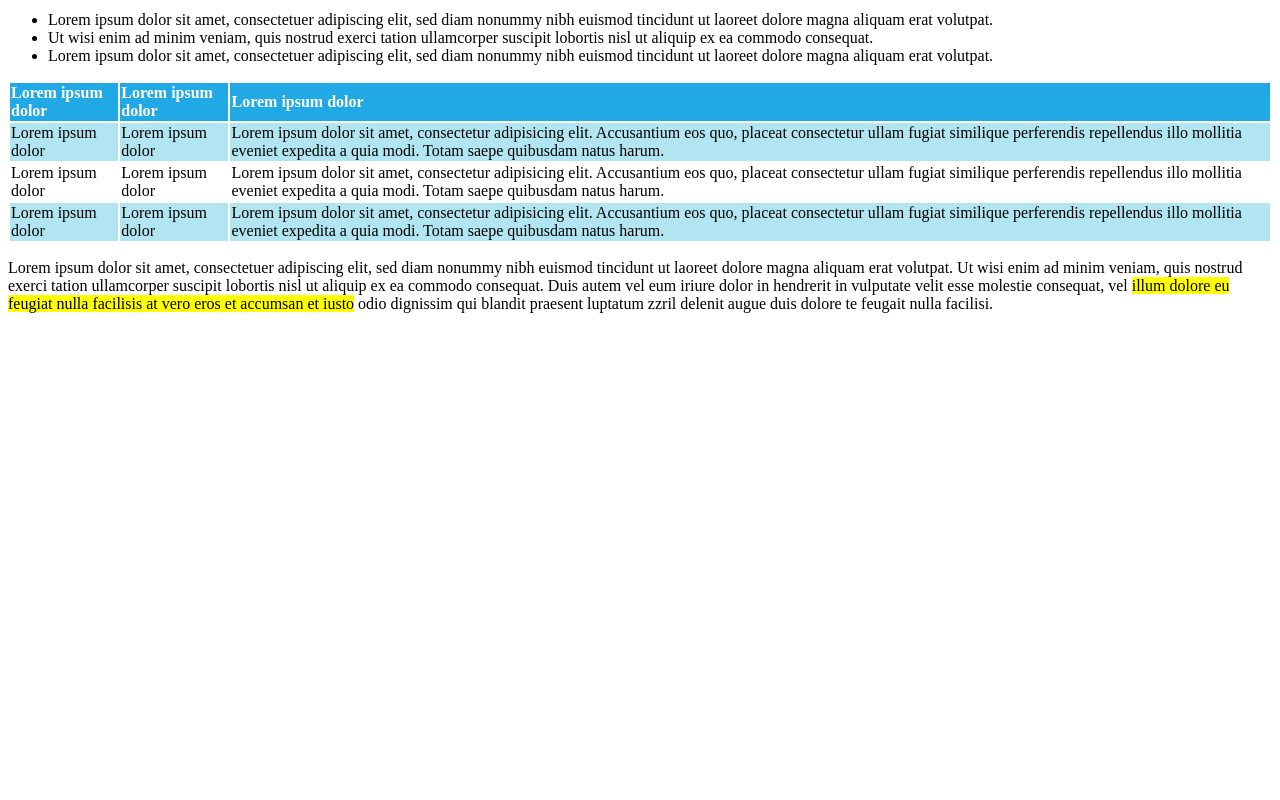
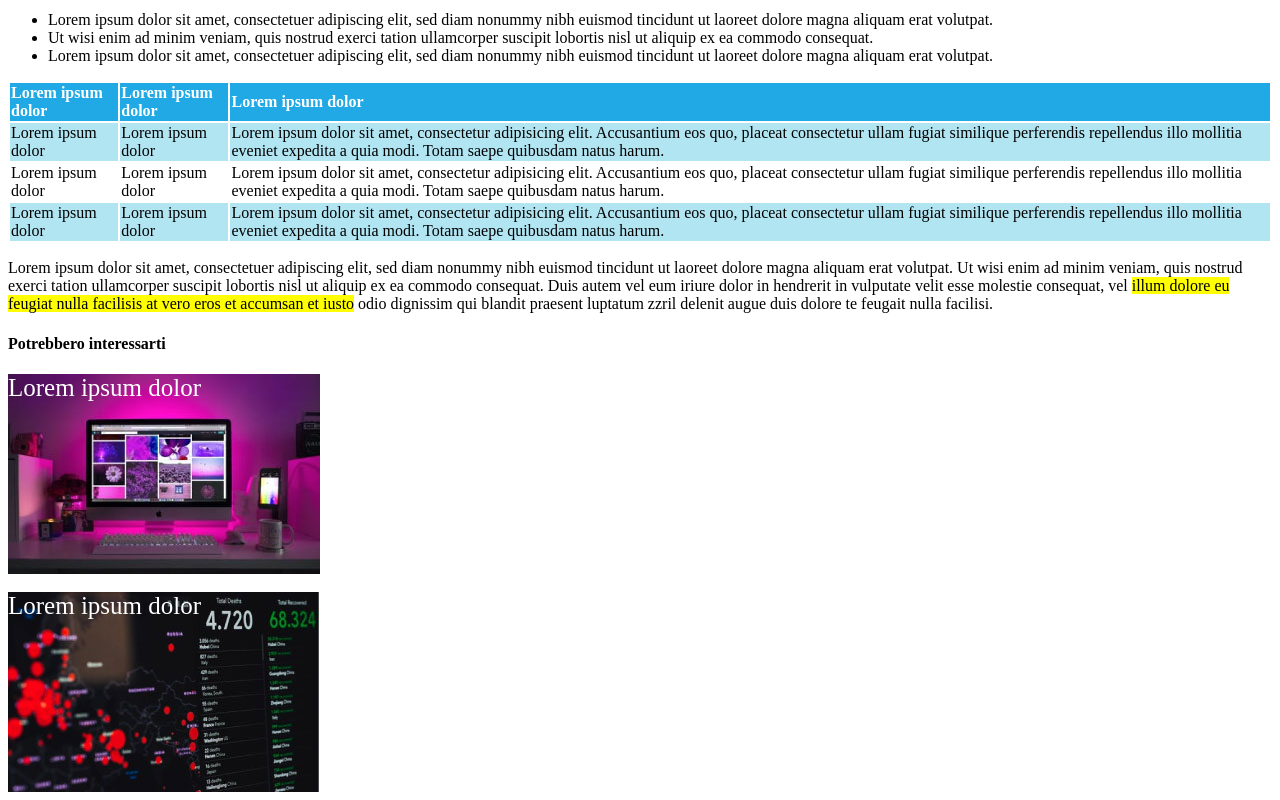
Before and after one commit to smschn/html-css-booleaner, a plain HTML site: page index.html in a window 1280 px wide. Shown: the part 716-1516 px from the top of the page. Before the commit the page ends 1045 px from the top, so only its background shows below. Drawn offline with Linux system fonts and the light colour scheme.

Commit message:
Added last section with images

```diff
--- a/css/style.css
+++ b/css/style.css
@@ -26,3 +26,21 @@ table {
 .table_odd_rows {
     background-color: #b1e5f2;
 }
+
+.monitor {
+    background-image: url("../img/monitor.jpg");
+    background-repeat: no-repeat;
+    width: auto;
+    height: 200px;
+    color: white;
+    font-size: 25px;
+}
+
+.graph {
+    background-image: url("../img/graph.jpg");
+    background-repeat: no-repeat;
+    width: auto;
+    height: 200px;
+    color: white;
+    font-size: 25px;
+}
--- a/index.html
+++ b/index.html
@@ -65,6 +65,17 @@
 
             <p>Lorem ipsum dolor sit amet, consectetuer adipiscing elit, sed diam nonummy nibh euismod tincidunt ut laoreet dolore magna aliquam erat volutpat. Ut wisi enim ad minim veniam, quis nostrud exerci tation ullamcorper suscipit lobortis nisl ut aliquip ex ea commodo consequat. Duis autem vel eum iriure dolor in hendrerit in vulputate velit esse molestie consequat, vel <span class="highlighted">illum dolore eu feugiat nulla facilisis at vero eros et accumsan et iusto</span> odio dignissim qui blandit praesent luptatum zzril delenit augue duis dolore te feugait nulla facilisi.</p>
 
+            <section>
+                <h4>Potrebbero interessarti</h4>
+                <div class="monitor">
+                    Lorem ipsum dolor
+                </div>
+                <br>
+                <div class="graph">
+                    Lorem ipsum dolor
+                </div>
+            </section>
+
         </main>
 
     </body>
```
